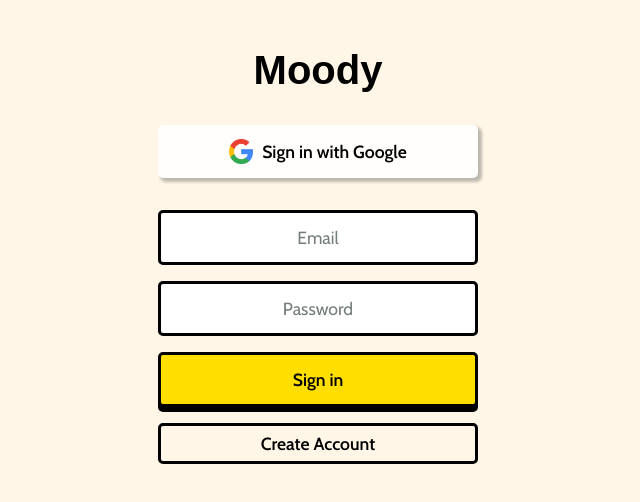
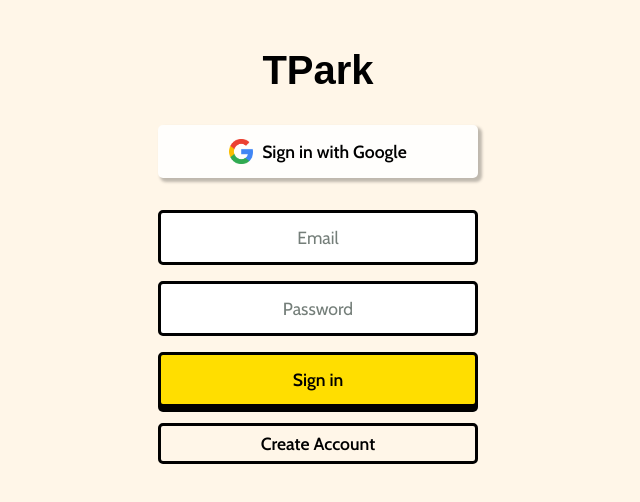
Before and after one commit to shariq-yousuf/ChaiChat, a website built with Vite: page index.html in a window 1280 px wide. Shown: the whole page, without its empty margins (322-962 px from the left). Built offline with nearby package versions, Linux system fonts and the light colour scheme; some packages are replaced by stand-ins of ours; no server answers; a web font is replaced by a local one.

Commit message:
change app name from moody to TPark

```diff
--- a/index.html
+++ b/index.html
@@ -1,7 +1,7 @@
 <!DOCTYPE html>
 <html>
   <head>
-    <title>Moody</title>
+    <title>TPark</title>
     <meta name="viewport" content="width=device-width, initial-scale=1" />
     <link rel="preconnect" href="https://fonts.googleapis.com" />
     <link rel="preconnect" href="https://fonts.gstatic.com" crossorigin />
@@ -14,7 +14,7 @@
   <body>
     <section id="logged-out-view">
       <div class="container">
-        <h1 class="app-title">Moody</h1>
+        <h1 class="app-title">TPark</h1>
 
         <div class="provider-buttons">
           <button id="sign-in-with-google-btn" class="provider-btn">
--- a/package.json
+++ b/package.json
@@ -1,5 +1,5 @@
 {
-  "name": "moody",
+  "name": "tpark",
   "private": true,
   "version": "0.0.0",
   "type": "module",
--- a/vite.config.js
+++ b/vite.config.js
@@ -1,4 +1,4 @@
 export default {
   // config options
-  base: "/moody/",
+  base: "/tpark/",
 }
```
Also changed, not shown: 1 other file.
